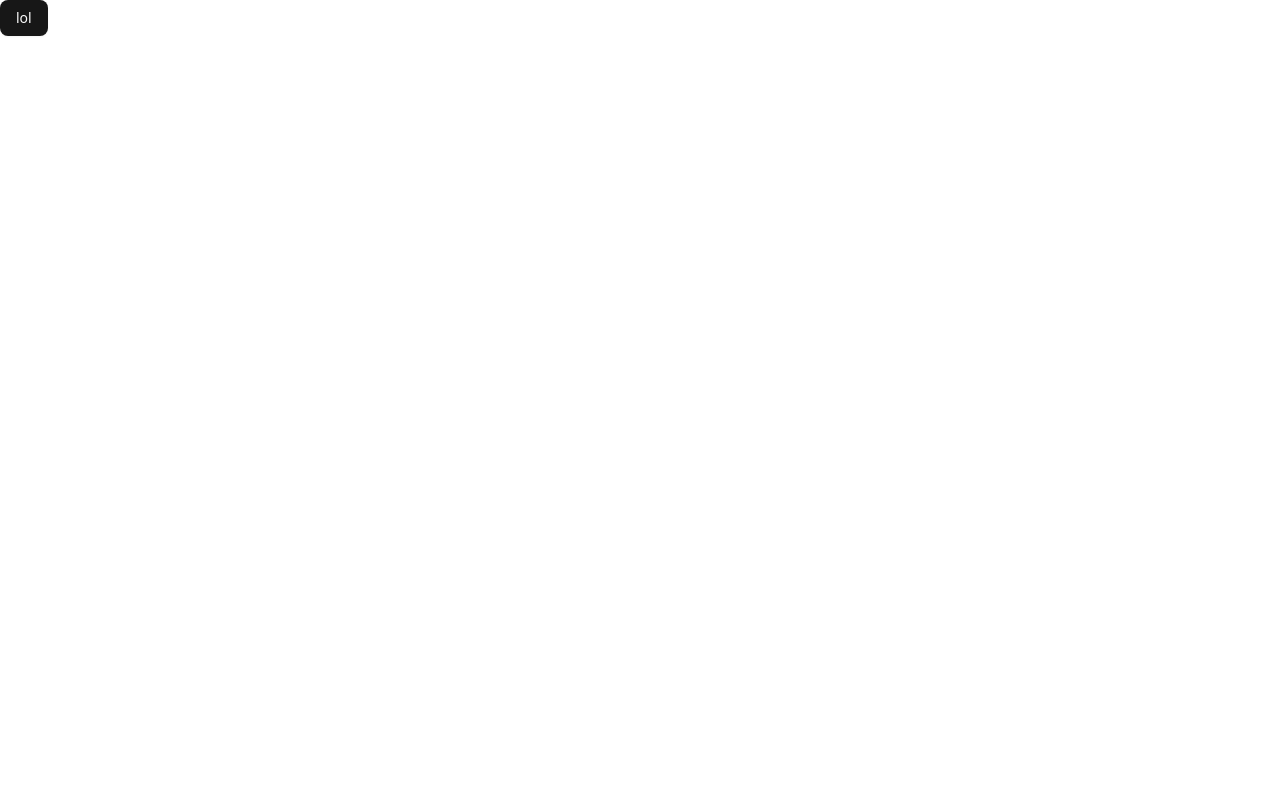
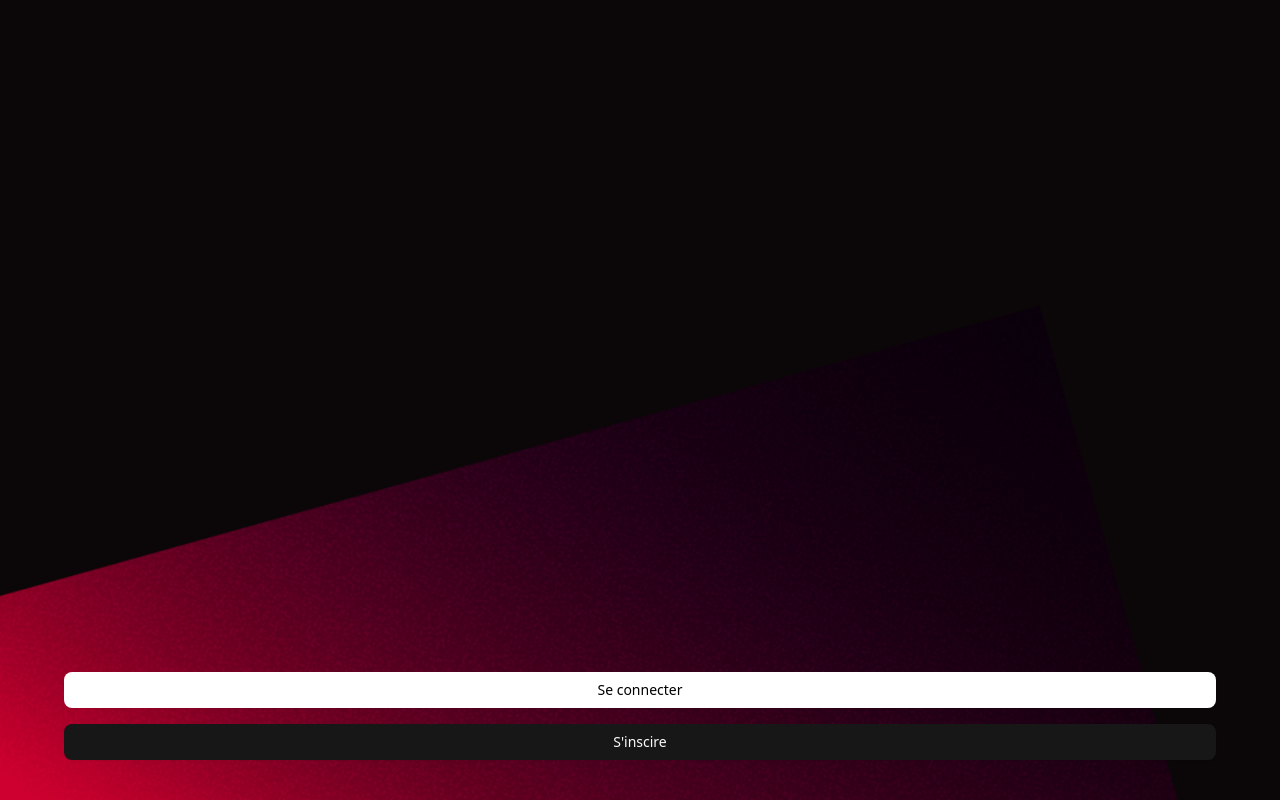
Before and after one commit to NotGrafik/spotlight-front, a Vue app: page / in a window 1280 px wide. Built offline with nearby package versions, Linux system fonts and the light colour scheme.

Commit message:
:sparkles: add landing page

```diff
--- a/src/App.vue
+++ b/src/App.vue
@@ -4,8 +4,15 @@ import { Button } from '@/components/ui/button'
 </script>
 
 <template>
-  <Button> lol
-  </Button>
+  <div class="flex w-full h-screen flex-col justify-end items-center" style="background-image: url('src/assets/background.png'); background-size: cover;">
+    <div class="flex flex-col items-center justify-center w-[90%] mb-10 gap-4">
+      <Button class="bg-white text-black w-full"> Se connecter
+      </Button>
+      <Button class="w-full">
+        S'inscire
+      </Button>
+    </div>
+  </div>
 </template>
 
 <style scoped>
```
Also changed, not shown: src/assets/background.png (added).
